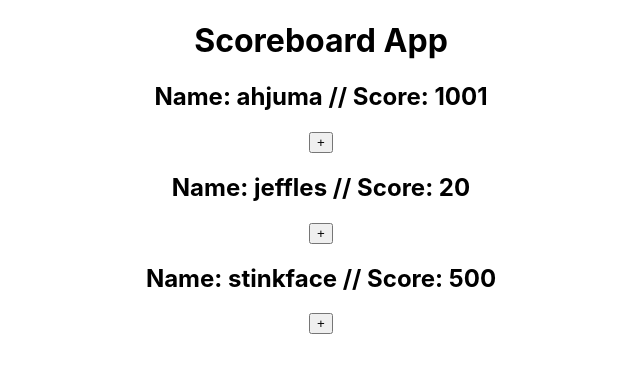
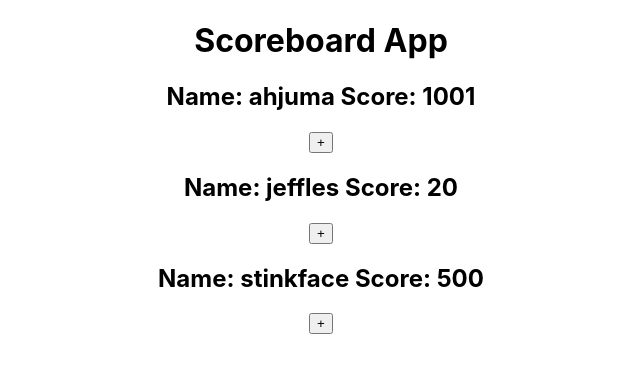
Before and after one commit to adebruyne/scoreboard2_example, a React (Create React App) app: page / in a window 1280 px wide. Shown: the top 372 px of the page, without its empty margins (319-959 px from the left). Built offline with nearby package versions, Linux system fonts and the light colour scheme.

Commit message:
refactors ScoreCard into a component and recieves props

```diff
--- a/src/App.js
+++ b/src/App.js
@@ -1,4 +1,5 @@
 import React, { Component } from "react";
+import ScoreCard from "./ScoreCard";
 
 import "./App.css";
 
@@ -43,13 +44,13 @@ class App extends Component {
   _scoresAsCards() {
     const cards = this.state.scores.map(score => {
       return (
-        <div key={score.id}>
-          <h2>
-            Name: {score.name} // Score: {score.score}
-          </h2>
-
-          <button onClick={() => this._incrementScoreById(score.id)}>+</button>
-        </div>
+        <ScoreCard
+          key={score.id}
+          id={score.id}
+          name={score.name}
+          score={score.score}
+          handleClick={this._incrementScoreById.bind(this)}
+        />
       );
     });
     return cards;
--- /dev/null
+++ b/src/ScoreCard.js
@@ -0,0 +1,17 @@
+import React from "react";
+
+function ScoreCard(props) {
+  return (
+    <div>
+      <div>
+        <h2>
+          Name: {props.name} Score: {props.score}
+        </h2>
+
+        <button onClick={() => props.handleClick(props.id)}>+</button>
+      </div>
+    </div>
+  );
+}
+
+export default ScoreCard;
```
